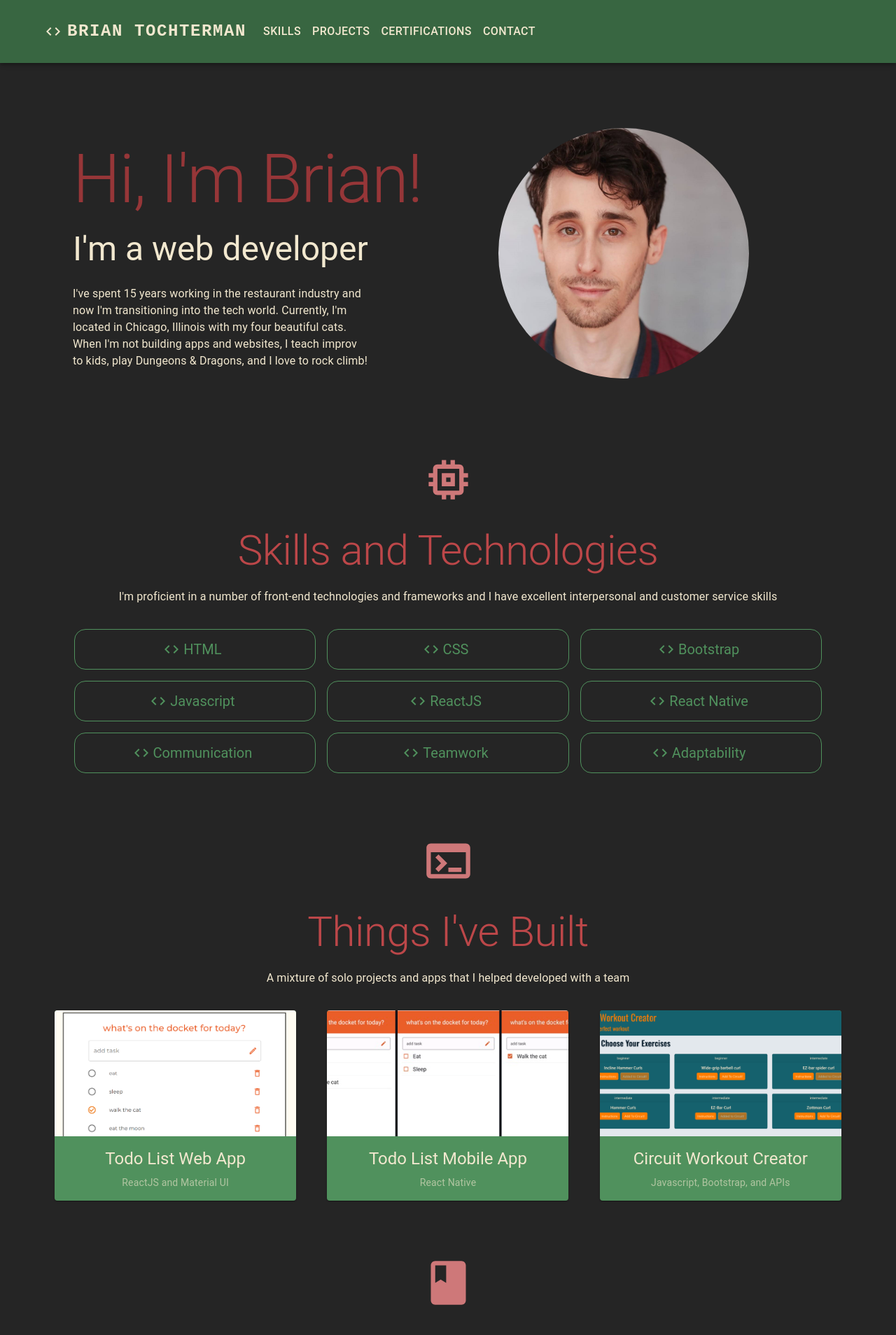
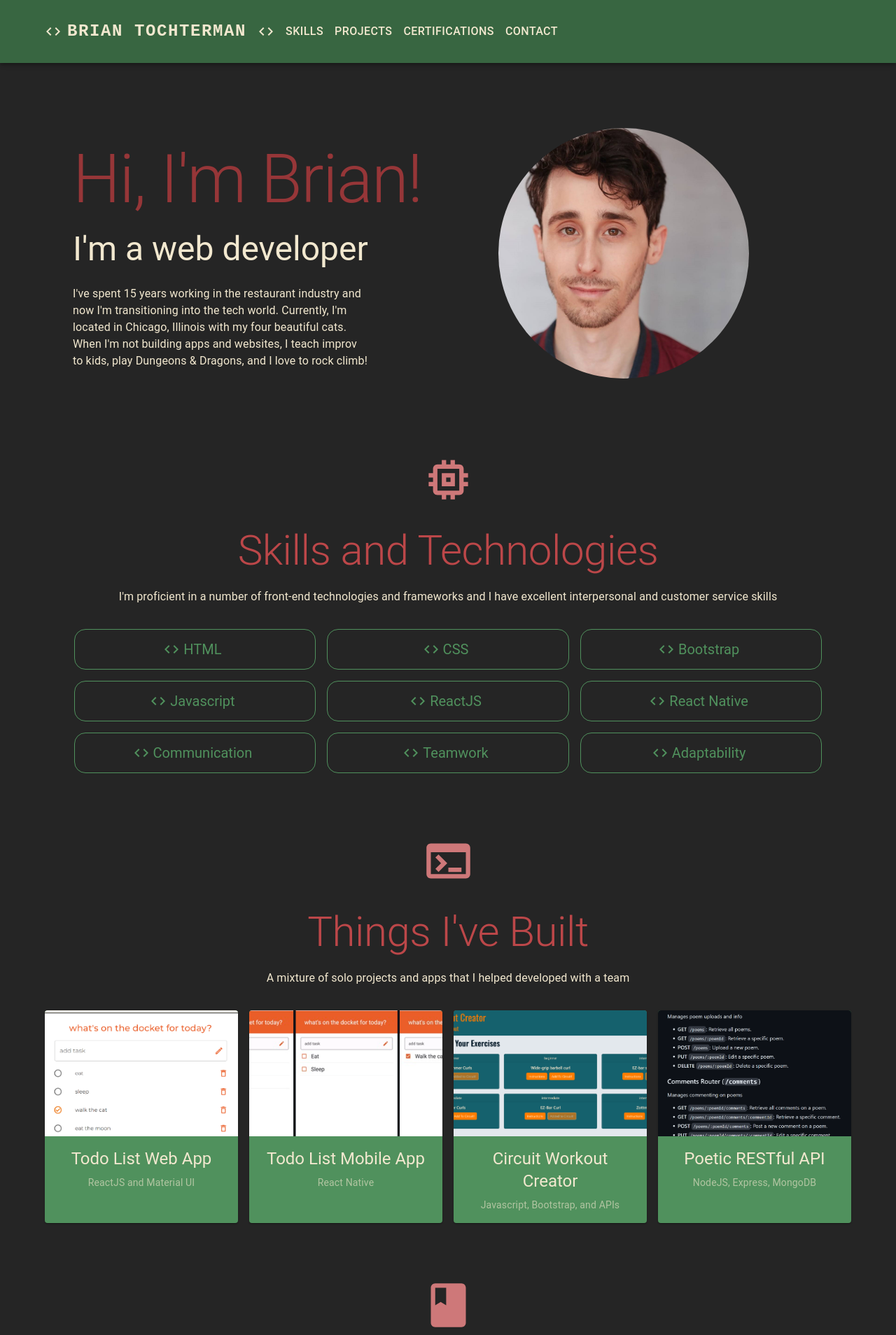
Before and after one commit to btoch23/portfolio-site, a React (Vite) app: page / in a window 1280 px wide. Shown: the top 1908 px of the page at 70% size. Built offline with nearby package versions, Linux system fonts and the light colour scheme.

Commit message:
project update and style object refactoring

```diff
--- a/package.json
+++ b/package.json
@@ -21,7 +21,8 @@
     "@mui/material": "^5.15.0",
     "formik": "^2.4.5",
     "react": "^18.2.0",
-    "react-dom": "^18.2.0"
+    "react-dom": "^18.2.0",
+    "react-scroll-parallax": "^3.4.5"
   },
   "devDependencies": {
     "@types/react": "^18.2.43",
--- a/src/components/About.jsx
+++ b/src/components/About.jsx
@@ -6,24 +6,24 @@ const About = () => {
     return (
         <ThemeProvider theme={theme}>
             <Box component='section' id='about'>
-                <Container sx={{ mt: 5, pt: 10, pb: {sm: 5, md: 5}, display: 'flex', flexDirection: {sm: 'column', md: 'row'}, alignItems: 'center', justifyContent: 'center' }} maxWidth='med'>
-                    <Box sx={{ paddingX: {sm: 0, md: 5}, paddingTop: {sm: 0, md: 5}, paddingBottom: {sm: 5, md: 5} }}>
-                        <Box sx={{ width: { sm: '100%', md: '120%'} }}>
-                            <Typography variant="h1" sx={{ textAlign: {sm: 'center', md: 'left'}, color: '#963638' }}>
+                <Container sx={styles.container} maxWidth='med'>
+                    <Box sx={styles.textBox}>
+                        <Box sx={styles.titleBox}>
+                            <Typography variant="h1" sx={styles.title}>
                                 Hi, I&apos;m Brian!
                             </Typography>
-                            <Typography sx={{ pt: 2, textAlign: {sm: 'center', md: 'left'}, color: '#F2E8CF' }} variant="h3">
+                            <Typography sx={styles.subtitle} variant="h3">
                                 I&apos;m a web developer
                             </Typography>
                         </Box>
-                        <Box sx={{ display: {xs: 'none', md: 'flex', maxWidth: '700px'}}}>
-                            <Typography sx={{ pt: 3, textAlign: 'left', color: '#F2E8CF'}} variant='body1'>
+                        <Box sx={styles.bodyBox}>
+                            <Typography sx={styles.body} variant='body1'>
                                 I&apos;ve spent 15 years working in the restaurant industry and now I&apos;m transitioning into the tech world. Currently, I&apos;m located in Chicago, Illinois with my four beautiful cats. When I&apos;m not building apps and websites, I teach improv to kids, play Dungeons & Dragons, and I love to rock climb!
                             </Typography>
                         </Box>
                     </Box>
-                    <Box sx={{display: {xs: 'none', sm: 'inline'}}}>
-                        <img src='./headshot.jpg' style={{ width: '55%', borderRadius: '50%' }} />
+                    <Box sx={styles.imageBox}>
+                        <img src='./headshot.jpg' style={styles.image} />
                     </Box>
                 </Container>
             </Box>
@@ -31,4 +31,58 @@ const About = () => {
     )
 };
 
+const styles = {
+    container: {
+        mt: 5,
+        pt: 10,
+        pb: {sm: 5, md: 5},
+        display: 'flex',
+        flexDirection: {sm: 'column', md: 'row'},
+        alignItems: 'center',
+        justifyContent: 'center'
+    },
+    textBox: {
+        paddingX: {sm: 0, md: 5},
+        paddingTop: {sm: 0, md: 5},
+        paddingBottom: {sm: 5, md: 5}
+    },
+    titleBox: {
+        width: {
+            sm: '100%',
+            md: '120%'
+        }
+    },
+    title: {
+        textAlign: {sm: 'center', md: 'left'},
+        color: '#963638'
+    },
+    subtitle: {
+        pt: 2,
+        textAlign: {sm: 'center', md: 'left'},
+        color: '#F2E8CF'
+    },
+    bodyBox: {
+        display: {
+            xs: 'none',
+            md: 'flex',
+            maxWidth: '700px'
+        }
+    },
+    body: {
+        pt: 3,
+        textAlign: 'left',
+        color: '#F2E8CF'
+    },
+    imageBox: {
+        display: {
+            xs: 'none',
+            sm: 'inline'
+        }
+    },
+    image: {
+        width: '55%',
+        borderRadius: '50%'
+    }
+}
+
 export default About;
--- a/src/components/Certifications.jsx
+++ b/src/components/Certifications.jsx
@@ -10,19 +10,19 @@ const Certifications = () => {
     return (
         <ThemeProvider theme={theme}>
             <Box component='section' id="certifications">
-                <Container sx={{ p: 5, display: 'flex', justifyContent: 'center', flexDirection: 'column' }}>
+                <Container sx={styles.container}>
                     <Box>
-                        <BookIcon sx={{ fontSize: 75, color: 'red.light', mb: 3 }} />
+                        <BookIcon sx={styles.icon} />
                         <Typography sx={{ color: 'red.main'}} variant="h2">
                             Certifications
                         </Typography>
-                        <Typography sx={{ color: 'white.main', mt: 2 }} variant="subtitle1">
+                        <Typography sx={styles.subtitle} variant="subtitle1">
                             I&apos;ll be graduating from NuCamp&apos;s Full-Stack Web and Mobile Development Bootcamp on January 22, 2024
                         </Typography>
                     </Box>
-                    <Box sx={{ mt: 3, display: 'flex', justifyContent: 'center' }}>
+                    <Box sx={styles.certificateBox}>
                         {certificatesArr.map((cert) => (
-                            <Card key={cert.school} sx={{ width: 345, minHeight: 260, backgroundColor: 'hunterGreen.light', color: 'white.main' }}>
+                            <Card key={cert.school} sx={styles.certificateCard}>
                                 <CardMedia
                                     sx={{ height: 260 }}
                                     image={cert.certificate}
@@ -45,4 +45,33 @@ const Certifications = () => {
     )
 }
 
+const styles = {
+    container: {
+        p: 5,
+        display: 'flex',
+        justifyContent: 'center',
+        flexDirection: 'column'
+    },
+    icon: {
+        fontSize: 75,
+        color: 'red.light',
+        mb: 3
+    },
+    subtitle: {
+        color: 'white.main',
+        mt: 2
+    },
+    certificateBox: {
+        mt: 3,
+        display: 'flex',
+        justifyContent: 'center'
+    },
+    certificateCard: {
+        width: 345,
+        minHeight: 260,
+        backgroundColor: 'hunterGreen.light',
+        color: 'white.main'
+    }
+}
+
 export default Certifications;
--- a/src/components/Contact.jsx
+++ b/src/components/Contact.jsx
@@ -6,43 +6,47 @@ import GitHubIcon from '@mui/icons-material/GitHub';
 import LinkedInIcon from '@mui/icons-material/LinkedIn';
 import { theme } from "../data";
 
+const mapsUrl = "https://maps.google.com/maps?width=100%25&amp;height=600&amp;hl=en&amp;q=3024%20W%20Addison%20St+()&amp;t=&amp;z=14&amp;ie=UTF8&amp;iwloc=B&amp;output=embed";
+const gitUrl = "https://github.com/btoch23";
+const linkedinUrl = "https://www.linkedin.com/in/brian-tochterman-jr-991a1189/";
+
 const Contact = () => {
     return (
         <ThemeProvider theme={theme}>
             <Box component='section' id="contact" sx={{ mt: 10 }}>
-                <Container sx={{ display: 'flex', flexDirection: {xs: 'column-reverse', md: 'row'}, gap: 5}}>
-                    <Box sx={{ display: 'flex', flex: 1 }}>
+                <Container sx={styles.container}>
+                    <Box sx={styles.mapBox}>
                         <iframe
                             width="100%"
                             height='300'
-                            src="https://maps.google.com/maps?width=100%25&amp;height=600&amp;hl=en&amp;q=3024%20W%20Addison%20St+()&amp;t=&amp;z=14&amp;ie=UTF8&amp;iwloc=B&amp;output=embed"
+                            src={mapsUrl}
                         />
                     </Box>
-                    <Box component='form' sx={{ display: 'flex', flex: 1, flexDirection: 'column', alignItems: 'start', }}>
+                    <Box component='form' sx={styles.textBox}>
                         <Typography variant="h3" color='red.main' sx={{ mb: 1 }}>
                             Hire Me
                         </Typography>
                         <Typography variant='subtitle1' color="white.main" sx={{ textAlign: 'left' }}>
                             I&apos;m excited to join your team and to help you build the app or website of your dreams! Reach out and let me know what I can do for you!
                         </Typography>
-                        <Box sx={{ display: 'flex', flexDirection: 'row', mt: 2 }}>
-                            <EmailIcon sx={{ color: 'red.light', pr: 0.5}} />
+                        <Box sx={styles.contactInfoBox}>
+                            <EmailIcon sx={styles.icon} />
                             <Typography color='white.main'>
                                 : brian.toch23@gmail.com
                             </Typography>
                         </Box>
-                        <Box sx={{ display: 'flex', flexDirection: 'row', mt: 2 }}>
-                            <PhoneIcon sx={{ color: 'red.light', pr: 0.5}} />
+                        <Box sx={styles.contactInfoBox}>
+                            <PhoneIcon sx={styles.icon} />
                             <Typography color='white.main'>
                                 : (215) 910-1467
                             </Typography>
                         </Box>
-                        <Box sx={{ display: 'flex', mt: 2 }}>
-                            <IconButton href="https://github.com/btoch23" target="_blank">
-                                <GitHubIcon fontSize="large" sx={{ color: 'red.light', pr: 0.5}} />
+                        <Box sx={styles.socialsBox}>
+                            <IconButton href={gitUrl} target="_blank">
+                                <GitHubIcon fontSize="large" sx={styles.icon} />
                             </IconButton>
-                            <IconButton href="https://www.linkedin.com/in/brian-tochterman-jr-991a1189/" target="_blank">
-                                <LinkedInIcon fontSize="large" sx={{ color: 'red.light', pr: 0.5}} />
+                            <IconButton href={linkedinUrl} target="_blank">
+                                <LinkedInIcon fontSize="large" sx={styles.icon} />
                             </IconButton>
                         </Box>
                     </Box>
@@ -52,4 +56,35 @@ const Contact = () => {
     )
 }
 
+const styles = {
+    container: {
+        display: 'flex',
+        flexDirection: {xs: 'column-reverse', md: 'row'},
+        gap: 5
+    },
+    mapBox: {
+        display: 'flex',
+        flex: 1
+    },
+    textBox: {
+        display: 'flex',
+        flex: 1,
+        flexDirection: 'column',
+        alignItems: 'start',
+    },
+    contactInfoBox: {
+        display: 'flex',
+        flexDirection: 'row',
+        mt: 2
+    },
+    socialsBox: {
+        display: 'flex',
+        mt: 2
+    },
+    icon: {
+        color: 'red.light',
+        pr: 0.5
+    }
+}
+
 export default Contact;
--- a/src/components/Header.jsx
+++ b/src/components/Header.jsx
@@ -29,29 +29,21 @@ const Header = () => {
 
   return (
     <ThemeProvider theme={theme}>
-      <AppBar position="fixed" sx={{ height: '90px', alignItems: 'center', backgroundColor: 'hunterGreen.main' }}>
+      <AppBar position="fixed" sx={styles.navbar}>
         <Container>
           <Toolbar disableGutters sx={{ height: '90px' }}>
-            <CodeIcon sx={{ display: { xs: 'none', md: 'flex' }, mr: 1, }} color='white' />
+            <CodeIcon sx={styles.icon} color='white' />
             <Typography
               className='title'
               variant="h5"
               noWrap
               component="a"
               href="#about"
-              sx={{
-                mr: 2,
-                display: { xs: 'none', md: 'flex' },
-                fontFamily: 'monospace',
-                fontWeight: 700,
-                letterSpacing: '.1rem',
-                textDecoration: 'none',
-                color: '#F2E8CF'
-              }}
+              sx={styles.expandedTitle}
             >
               BRIAN TOCHTERMAN
             </Typography>
-            <Box sx={{ flexGrow: 1, display: { xs: 'flex', md: 'none' } }}>
+            <Box sx={styles.menuBox}>
               <IconButton
                 size="large"
                 aria-label="menu"
@@ -87,33 +79,24 @@ const Header = () => {
                 ))}
               </Menu>
             </Box>
-            <CodeIcon sx={{ display: { xs: 'flex', md: 'none' }, mr: 1 }} color='white' />
+            <CodeIcon sx={styles.icon} color='white' />
             <Typography
               className='title'
               variant="h5"
               noWrap
               component="a"
               href="#about"
-              sx={{
-                mr: 2,
-                display: { xs: 'flex', md: 'none' },
-                flexGrow: 1,
-                fontFamily: 'monospace',
-                fontWeight: 700,
-                letterSpacing: '.1rem',
-                color: '#F2E8CF',
-                textDecoration: 'none',
-              }}
+              sx={styles.minimizedTitle}
             >
               BRIAN TOCHTERMAN
             </Typography>
-            <Box sx={{ flexGrow: 1, display: { xs: 'none', md: 'flex' } }}>
+            <Box sx={styles.pagesBox}>
               {pages.map((page) => (
                 <Button
                   key={page}
                   onClick={handleCloseNavMenu}
                   color='white'
-                  sx={{ my: 2, display: 'block', fontSize: '16px' }}
+                  sx={styles.pageButton}
                   href={`#${page}`}
                 >
                   {page}
@@ -126,4 +109,64 @@ const Header = () => {
     </ThemeProvider>
   );
 }
+
+const styles = {
+  navbar: {
+    height: '90px',
+    alignItems: 'center',
+    backgroundColor: 'hunterGreen.main'
+  },
+  icon: {
+    display: {
+      xs: 'none',
+      md: 'flex'
+    },
+    mr: 1
+  },
+  expandedTitle: {
+    mr: 2,
+    display: {
+      xs: 'none',
+      md: 'flex'
+    },
+    fontFamily: 'monospace',
+    fontWeight: 700,
+    letterSpacing: '.1rem',
+    color: '#F2E8CF',
+    textDecoration: 'none',
+  },
+  menuBox: {
+    flexGrow: 1,
+    display: {
+      xs: 'flex',
+      md: 'none'
+    }
+  },
+  minimizedTitle: {
+    mr: 2,
+    display: {
+      xs: 'flex',
+      md: 'none'
+    },
+    flexGrow: 1,
+    fontFamily: 'monospace',
+    fontWeight: 700,
+    letterSpacing: '.1rem',
+    color: '#F2E8CF',
+    textDecoration: 'none',
+  },
+  pagesBox: {
+    flexGrow: 1,
+    display: {
+      xs: 'none',
+      md: 'flex'
+    }
+  },
+  pageButton: {
+    my: 2,
+    display: 'block',
+    fontSize: '16px'
+  }
+}
+
 export default Header;
--- a/src/components/Projects.jsx
+++ b/src/components/Projects.jsx
@@ -17,19 +17,19 @@ const Projects = () => {
     return (
         <ThemeProvider theme={theme}>
             <Box component='section' id='projects'>
-            <Container sx={{ padding: 5, display: 'flex', justifyContent: 'center', flexDirection: 'column' }}>
+            <Container sx={styles.container}>
                 <Box>
-                  <TerminalIcon sx={{ fontSize: 75, color: 'red.light', mb: 3 }} />
+                  <TerminalIcon sx={styles.icon} />
                   <Typography sx={{ color: 'red.main', }} variant="h2">
                     Things I&apos;ve Built
                   </Typography>
-                  <Typography sx={{ color: 'white.main', mt: 2 }} variant="subtitle1">
+                  <Typography sx={styles.subtitle} variant="subtitle1">
                     A mixture of solo projects and apps that I helped developed with a team
                   </Typography>
                 </Box>
-                <Box sx={{ marginTop: 4, display: 'flex', flexDirection: {xs: 'column', sm: 'row'}, gap: 2, justifyContent: 'space-around' }}>
+                <Box sx={styles.projectBox}>
                   {projectsArr.map((project) => (
-                        <Card key={project.id} sx={{ width: 345, minHeight: 260, backgroundColor: 'hunterGreen.light', color: 'white.main' }}>
+                        <Card key={project.id} sx={styles.projectCard}>
                             <CardActionArea href={project.link} target='_blank'>
                                 <CardMedia
                                     sx={{ height: 180 }}
@@ -54,4 +54,35 @@ const Projects = () => {
     )
 }
 
+const styles = {
+    container: {
+        padding: 5,
+        display: 'flex',
+        justifyContent: 'center',
+        flexDirection: 'column'
+    },
+    icon: {
+        fontSize: 75,
+        color: 'red.light',
+        mb: 3
+    },
+    subtitle: {
+        color: 'white.main',
+        mt: 2
+    },
+    projectBox: {
+        marginTop: 4,
+        display: 'flex',
+        flexDirection: {xs: 'column', sm: 'row'},
+        gap: 2,
+        justifyContent: 'space-around'
+    },
+    projectCard: {
+        width: 345,
+        minHeight: 260,
+        backgroundColor: 'hunterGreen.light',
+        color: 'white.main'
+    },
+}
+
 export default Projects;
--- a/src/components/Skills.jsx
+++ b/src/components/Skills.jsx
@@ -10,27 +10,20 @@ const Skills = () => {
     return (
         <ThemeProvider theme={theme}>
             <Box component='section'id="skills">
-              <Container sx={{ p: 5, display: 'flex', justifyContent: 'center', flexDirection: 'column' }}>
+              <Container sx={styles.container}>
                 <Box>
-                  <MemoryIcon sx={{ fontSize: 75, color: 'red.light', mb: 3 }} />
+                  <MemoryIcon sx={styles.icon} />
                   <Typography sx={{ color: 'red.main'}} variant="h2">
                     Skills and Technologies
                   </Typography>
-                  <Typography sx={{ color: 'white.main', mt: 2 }} variant="subtitle1">
+                  <Typography sx={styles.subtitle} variant="subtitle1">
                     I&apos;m proficient in a number of front-end technologies and frameworks and I have excellent interpersonal and customer service skills
                   </Typography>
                 </Box>
                 <Box sx={{ marginTop: 3 }}>
                   {skillsArr.map((skill) => (
                     <Chip
-                      sx={{
-                        paddingY: 3.5,
-                        width: {xs: '100%', sm: '30%'},
-                        margin: 1,
-                        fontSize: 20,
-                        borderColor: 'hunterGreen.light',
-                        color: 'hunterGreen.light',
-                      }}
+                      sx={styles.chip}
                       label={skill}
                       key={skill.indexOf()}
                       variant="outlined"
@@ -44,4 +37,30 @@ const Skills = () => {
     )
 }
 
+const styles = {
+  container: {
+    p: 5,
+    display: 'flex',
+    justifyContent: 'center',
+    flexDirection: 'column'
+  },
+  icon: {
+    fontSize: 75,
+    color: 'red.light',
+    mb: 3
+  },
+  subtitle: {
+    color: 'white.main',
+    mt: 2
+  },
+  chip: {
+    paddingY: 3.5,
+    width: {xs: '100%', sm: '30%'},
+    margin: 1,
+    fontSize: 20,
+    borderColor: 'hunterGreen.light',
+    color: 'hunterGreen.light',
+  }
+}
+
 export default Skills;
--- a/src/data.js
+++ b/src/data.js
@@ -36,6 +36,14 @@ export const projects = [
         link: 'https://github.com/btoch23/circuit-creator',
         image: './circuit.png',
         id: 2
+    },
+    {
+      title: 'Poetic RESTful API',
+      subtitle: 'NodeJS, Express, MongoDB',
+      description: 'A platform powered by NodeJS and Express to provide poets a place to share and discuss their writing with fellow artists',
+      link: 'https://github.com/btoch23/Poetic-Backend',
+      image:'./poeticBackend.png',
+      id: 3
     }
 ];
 
```
Also changed, not shown: public/poeticBackend.png (added), 1 other file (tests, documents, lock files or other folders).
